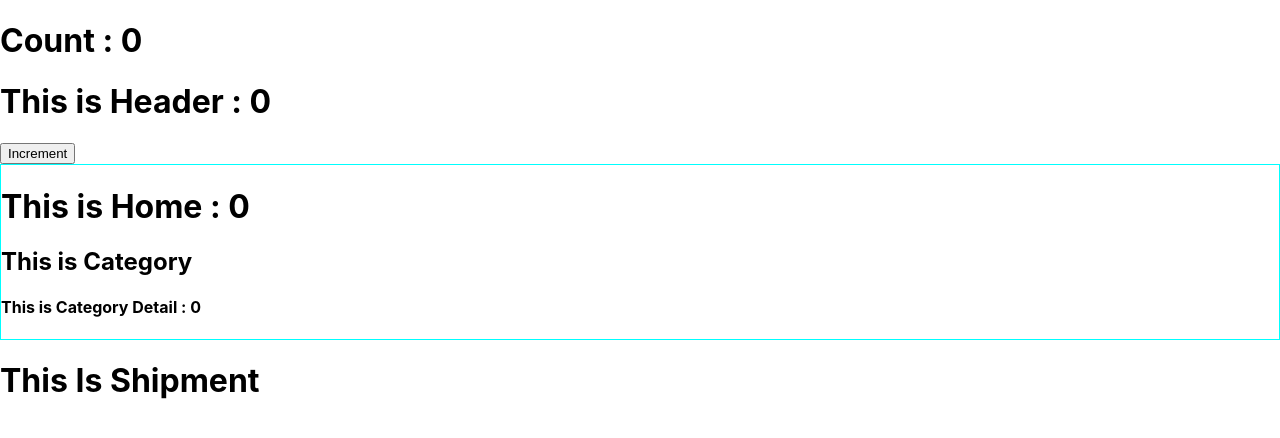
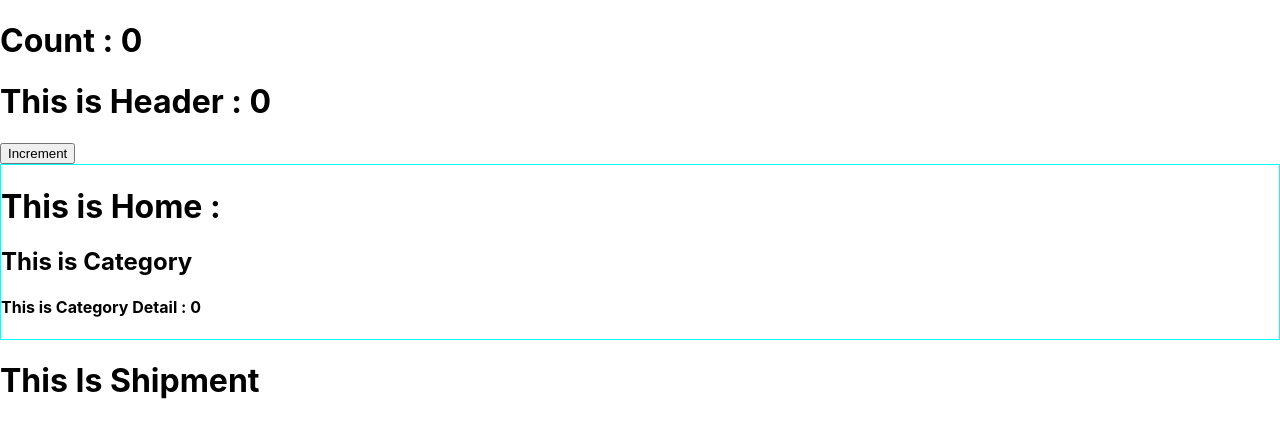
Before and after one commit to Prodip2416/react-exercise, a React (Create React App) app in the folder context-api/: page / in a window 1280 px wide. Shown: the top 438 px of the page. Built offline with nearby package versions, Linux system fonts and the light colour scheme.

Commit message:
Context api set dynamic data

```diff
--- a/context-api/src/App.js
+++ b/context-api/src/App.js
@@ -1,19 +1,22 @@
-import React from 'react';
+import React, { createContext } from 'react';
 import { useState } from 'react';
 import './App.css';
 import Header from './components/Header/Header';
 import Home from './components/Home/Home';
 import Shipment from './components/Shipment/Shipment';
 
+export const CategoryContext = createContext();
+
 function App() {
   const [count, setCount] = useState(0);
+
   return (
-    <div>
+    <CategoryContext.Provider value={count}>
       <h1>Count : {count}</h1>
       <Header count={count} setCount={setCount} />
-      <Home count={count} />
+      <Home />
       <Shipment />
-    </div>
+    </CategoryContext.Provider>
   );
 }
 
--- a/context-api/src/components/Category/Category.js
+++ b/context-api/src/components/Category/Category.js
@@ -1,11 +1,11 @@
 import React from 'react';
 import CategoryDetail from '../CategoryDetail/CategoryDetail';
 
-const Category = (props) => {
+const Category = () => {
     return (
         <div>
             <h2>This is Category</h2>
-            <CategoryDetail count={props.count}/>
+            <CategoryDetail/>
         </div>
     );
 };
--- a/context-api/src/components/CategoryDetail/CategoryDetail.js
+++ b/context-api/src/components/CategoryDetail/CategoryDetail.js
@@ -1,9 +1,13 @@
 import React from 'react';
+import { useContext } from 'react';
+import { CategoryContext } from '../../App';
 
-const CategoryDetail = (props) => {
+const CategoryDetail = () => {
+    const count = useContext(CategoryContext);
+    console.log(count)
     return (
         <div>
-            <h4>This is Category Detail : {props.count}</h4>
+            <h4>This is Category Detail : {count}</h4>
         </div>
     );
 };
--- a/context-api/src/components/Home/Home.js
+++ b/context-api/src/components/Home/Home.js
@@ -1,12 +1,11 @@
 import React from 'react';
 import Category from '../Category/Category';
 
-const Home = (p) => {
-    const { count } = p;
+const Home = () => {
     return (
         <div style={{border: '1px solid cyan'}}>
-            <h1>This is Home : {count}</h1>
-            <Category count={count}/>
+            <h1>This is Home : </h1>
+            <Category/>
         </div>
     );
 };
```
